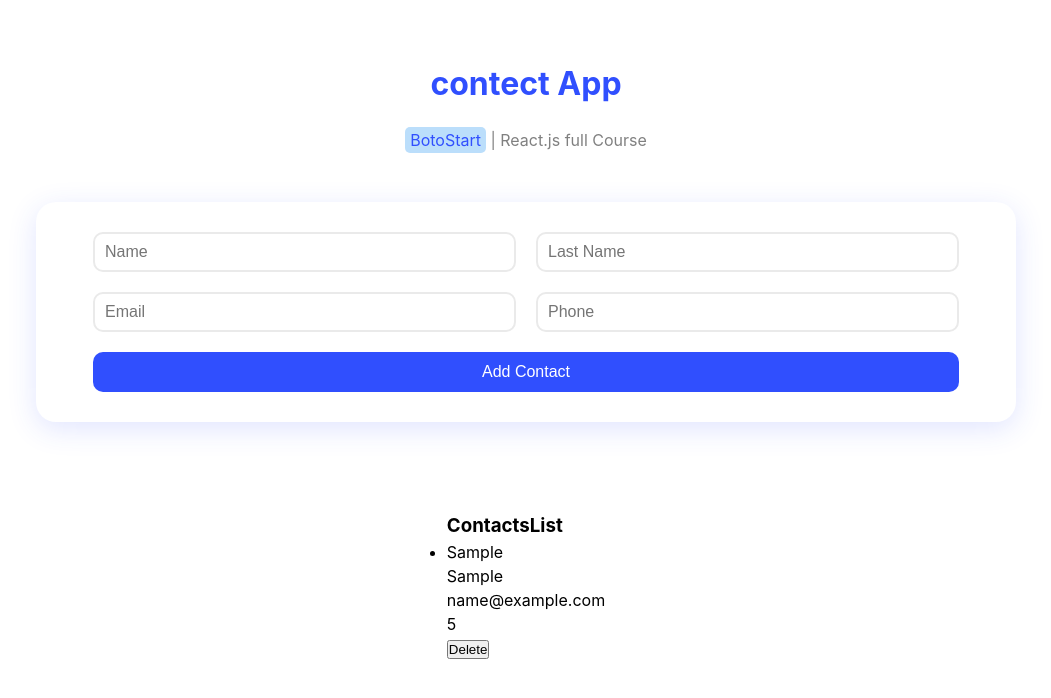
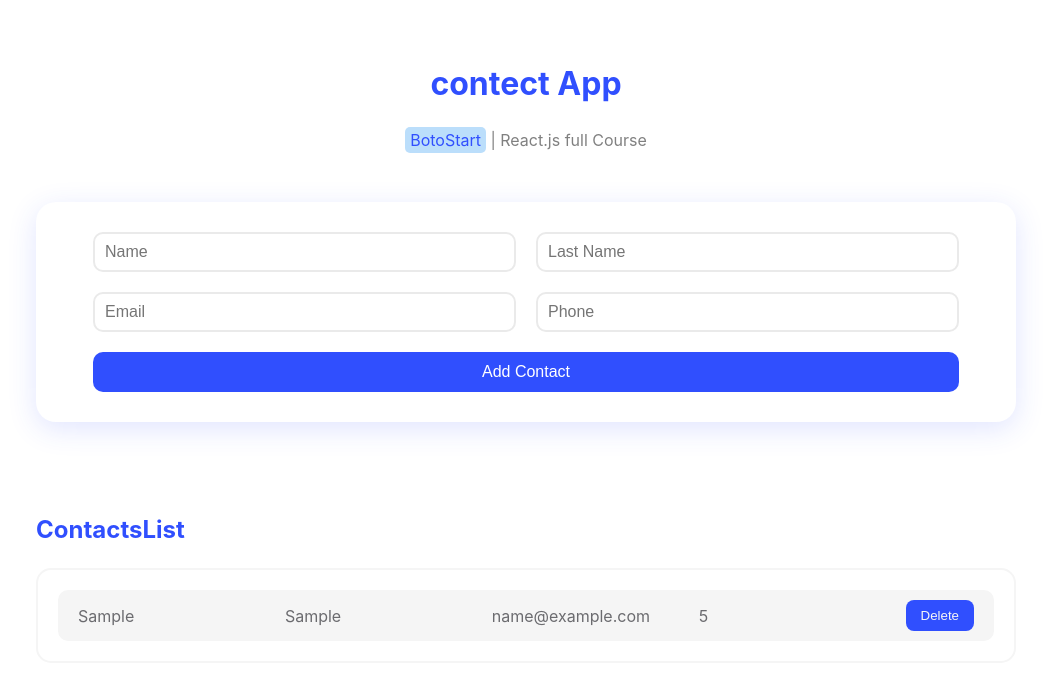
Before and after one commit to yosef-rezaie/contact, a React (Vite) app: page / in a window 1280 px wide. Both pictures are taken after typing "Sample", "Sample", "name@example.com", "5" into the empty fields and a click on the button "Add Contact". Shown: the top 698 px of the page, without its empty margins (114-1165 px from the left). Built offline with nearby package versions, Linux system fonts and the light colour scheme.

Commit message:
css file created and code finished

```diff
--- a/src/components/ContactItem.jsx
+++ b/src/components/ContactItem.jsx
@@ -1,9 +1,11 @@
+import styles from "./ContactItem.module.css"
+
 function ContactItem({
   data: { id, name, email, lastName, phone },
   deleteHandler,
 }) {
   return (
-    <li key={id}>
+    <li className={styles.item}>
       <p>{name}</p> <p>{lastName}</p>
       <p>{email}</p> <p>{phone}</p>
       <button onClick={() => deleteHandler(id)}>Delete</button>
--- /dev/null
+++ b/src/components/ContactItem.module.css
@@ -0,0 +1,31 @@
+.item {
+    display: flex;
+    justify-content: space-between;
+    align-items: center;
+    background-color: #f5f5f5;
+    color: #6b6b6f;
+    padding: 10px 20px;
+    margin:15px ;
+    border-radius: 10px;
+}
+
+.item p {
+    flex-basis: 0;
+    flex-grow: 1;
+}
+
+.item button {
+    padding: 8px 15px;
+    background-color: #304ffe;
+    outline: none;
+    border: none;
+    border-radius: 8px;
+    color: #f5f5f5;
+    transition: all .3s ease-in-out;
+}
+
+.item button:hover {
+    background-color: #e5ddddd9;
+    color: #304ffe;
+
+}
--- a/src/components/Contacts.module.css
+++ b/src/components/Contacts.module.css
@@ -22,7 +22,7 @@
   margin: 10px;
   border: 2px solid #eaeaea;
   border-radius: 10px;
-  color: #304ffe25;
+  color: #0d28beea;
   font-size: 1rem;
 }
 
--- a/src/components/ContactsList.jsx
+++ b/src/components/ContactsList.jsx
@@ -1,16 +1,17 @@
 import ContactItem from "./ContactItem";
+import styles from "./ContactsList.module.css"
 function ContactsList({ contacts , deleteHandler }) {
   return (
-    <div>
+    <div className={styles.container}>
       <h3>ContactsList</h3>
       {contacts.length ? (
-        <ul>
+        <ul className={styles.contacts}>
           {contacts.map((contact) => (
             <ContactItem key={contact.id} data={contact} deleteHandler={deleteHandler} />
           ))}
         </ul>
       ) : (
-        <p>No Contacts Yet !</p>
+        <p className={styles.message}>No Contacts Yet !</p>
       )}
     </div>
   );
--- /dev/null
+++ b/src/components/ContactsList.module.css
@@ -0,0 +1,32 @@
+.container {
+    width: 100%;
+    margin-bottom: 100px;
+
+}
+
+.container h3 {
+    color: #304ffe;
+    font-size: 1.5rem;
+}
+
+.contacts {
+    border: 2px solid #f5f5f5;
+    list-style: none;
+    margin-top: 20px;
+    padding: 5px;
+    border-radius: 15px;
+}
+
+
+
+.message {
+    background-color: #f5f5f5;
+    height: 100px;
+    line-height: 100px;
+    text-align: center;
+    margin-top: 20px;
+    border-radius:20px ;
+    color: #6b6b6f;
+    font-size: 1.2rem;
+    font-weight: 500;
+}
```
